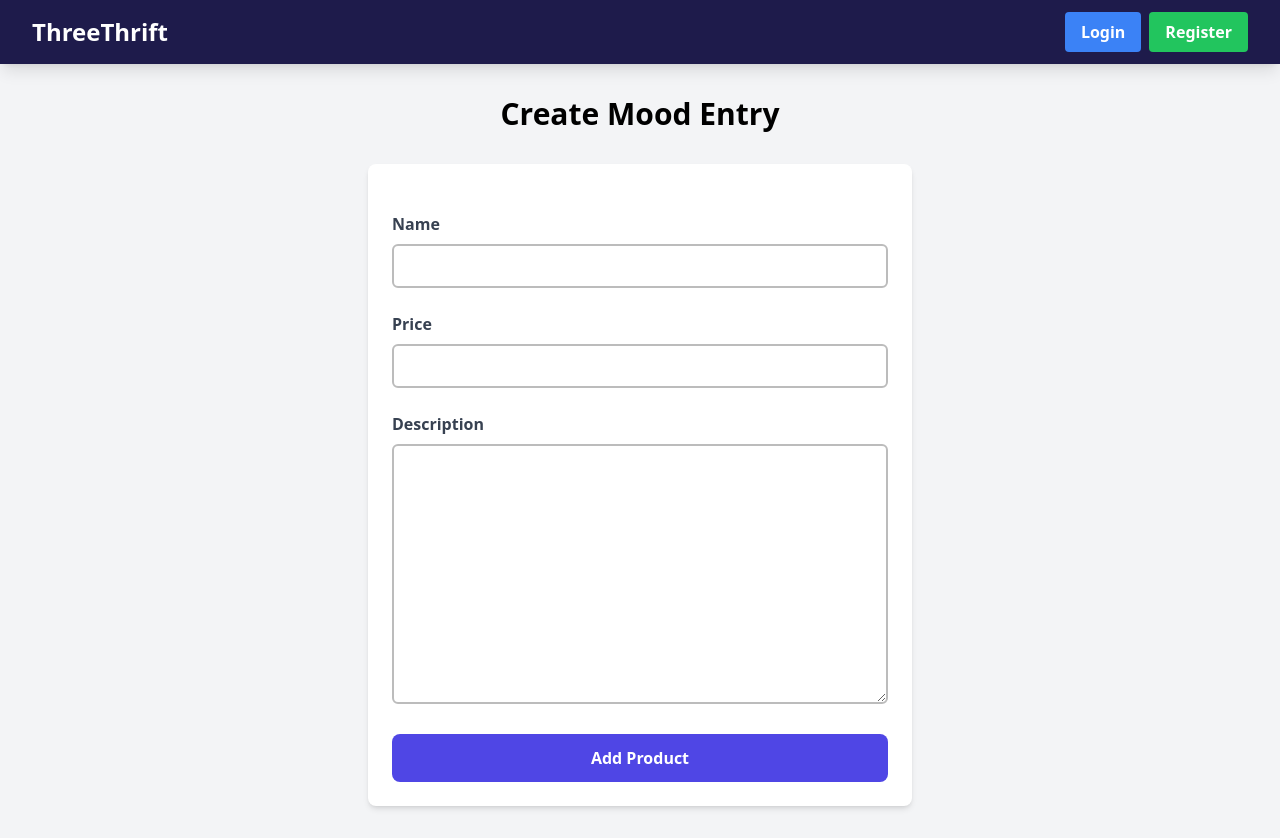
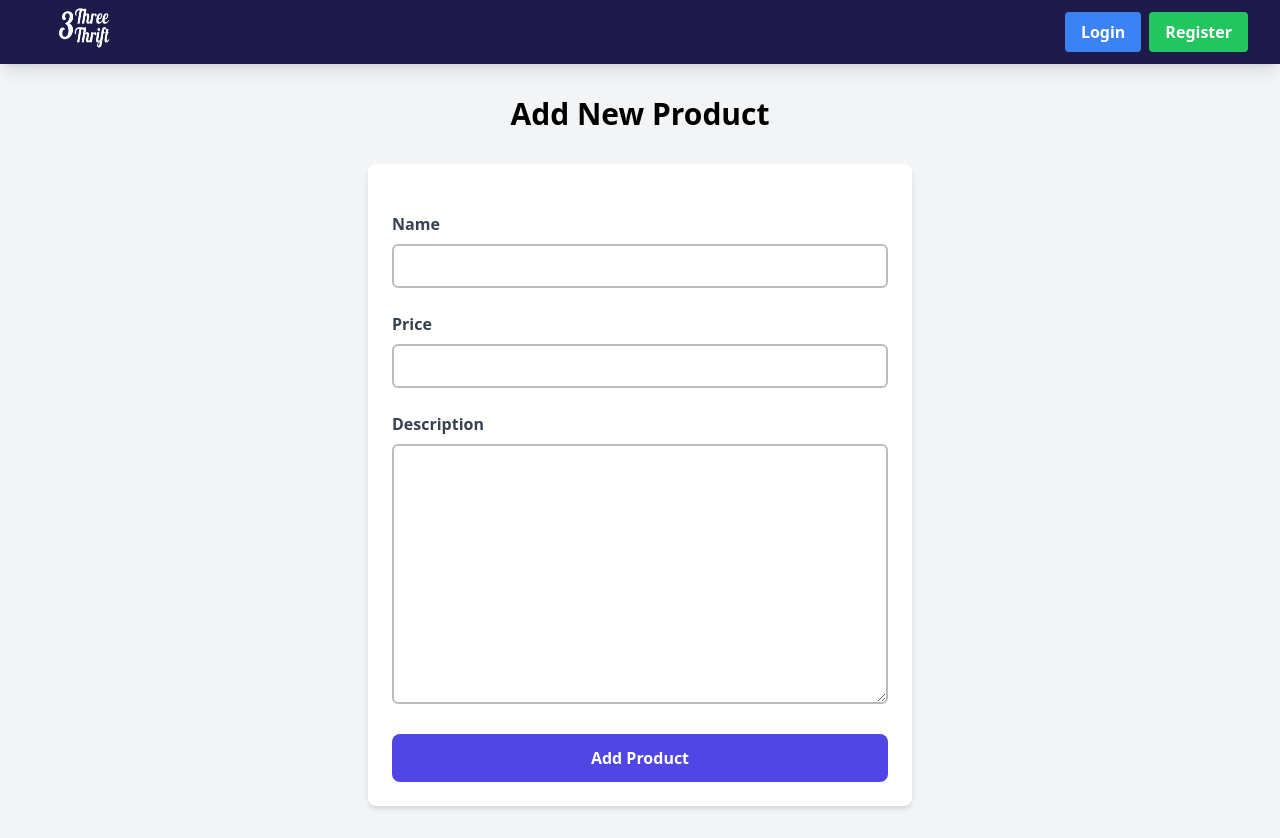
Before and after one commit to sulthanadrin/three-thrift, a Django app: page /create-new-product in a window 1280 px wide. Run offline with Django 5.2, Linux system fonts and the light colour scheme; some libraries are stand-ins or nearby versions.

Commit message:
menyelesaikan Tugas 5

```diff
--- a/main/templates/card_product.html
+++ b/main/templates/card_product.html
@@ -34,12 +34,12 @@
       </div>
     </div>
     <div class="absolute top-0 -right-4 flex space-x-1">
-      <a href="{% url 'main:edit_product' product.pk %}" class="bg-emerald-400 hover:bg-emerald-500 text-white rounded-full p-2 transition duration-300 shadow-md">
+      <a href="{% url 'main:edit_product' product.pk %}" class="bg-emerald-400 hover:bg-emerald-500 text-white rounded-full p-2 transition duration-300 shadow-md hover:animate-bounce">
         <svg xmlns="http://www.w3.org/2000/svg" class="h-9 w-9" viewBox="0 0 20 20" fill="currentColor">
           <path d="M13.586 3.586a2 2 0 112.828 2.828l-.793.793-2.828-2.828.793-.793zM11.379 5.793L3 14.172V17h2.828l8.38-8.379-2.83-2.828z" />
         </svg>
       </a>
-      <a href="{% url 'main:delete_product' product.pk %}" class="bg-red-500 hover:bg-red-600 text-white rounded-full p-2 transition duration-300 shadow-md">
+      <a href="{% url 'main:delete_product' product.pk %}" class="bg-red-500 hover:bg-red-600 text-white rounded-full p-2 transition duration-300 shadow-md hover:animate-bounce">
         <svg xmlns="http://www.w3.org/2000/svg" class="h-9 w-9" viewBox="0 0 20 20" fill="currentColor">
           <path fill-rule="evenodd" d="M9 2a1 1 0 00-.894.553L7.382 4H4a1 1 0 000 2v10a2 2 0 002 2h8a2 2 0 002-2V6a1 1 0 100-2h-3.382l-.724-1.447A1 1 0 0011 2H9zM7 8a1 1 0 012 0v6a1 1 0 11-2 0V8zm5-1a1 1 0 00-1 1v6a1 1 0 102 0V8a1 1 0 00-1-1z" clip-rule="evenodd" />
         </svg>
--- a/main/templates/create_new_product.html
+++ b/main/templates/create_new_product.html
@@ -9,7 +9,7 @@
 
 <div class="flex flex-col min-h-screen bg-gray-100">
   <div class="container mx-auto px-4 py-8 mt-16 max-w-xl">
-    <h1 class="text-3xl font-bold text-center mb-8 text-black">Create Mood Entry</h1>
+    <h1 class="text-3xl font-bold text-center mb-8 text-black">Add New Product</h1>
 
     <div class="bg-white shadow-md rounded-lg p-6 form-style">
       <form method="POST" class="space-y-6">
--- a/main/templates/login.html
+++ b/main/templates/login.html
@@ -1,14 +1,16 @@
+
 {% extends 'base.html' %}
+
 
 {% block meta %}
 <title>Login</title>
 {% endblock meta %}
 
 {% block content %}
-<div class="min-h-screen flex items-center justify-center w-screen bg-indigo-900 py-12 px-4 sm:px-6 lg:px-8">
+<div class="min-h-screen flex items-center justify-center w-screen bg-sky-900 py-12 px-4 sm:px-6 lg:px-8">
   <div class="max-w-md w-full space-y-8">
     <div>
-      <h2 class="mt-6 text-center text-white text-3xl font-serif text-gray-900">
+      <h2 class="mt-6 text-center text-white text-3xl font-normal text-gray-900">
         Login to your account
       </h2>
     </div>
--- a/main/templates/register.html
+++ b/main/templates/register.html
@@ -60,7 +60,7 @@
     <div class="text-center mt-4">
       <p class="text-sm text-black">
         Already have an account?
-        <a href="{% url 'main:login' %}" class="font-medium text-indigo-200 hover:text-indigo-300">
+        <a href="{% url 'main:login' %}" class="font-medium text-indigo-400 hover:text-indigo-600">
           Login here
         </a>
       </p>
--- a/main/views.py
+++ b/main/views.py
@@ -50,8 +50,10 @@ def login_user(request):
             login(request, user)
             response = HttpResponseRedirect(reverse("main:show_main"))
             response.set_cookie('last_login', str(datetime.datetime.now()))
+            messages.success(request, "Login berhasil!")
             return response
 
+      messages.error(request, "Username atau password salah.")
    else:
       form = AuthenticationForm(request)
    context = {'form': form}
--- a/templates/navbar.html
+++ b/templates/navbar.html
@@ -1,15 +1,18 @@
+{% load static %}
 <nav class="bg-indigo-950 shadow-lg fixed top-0 left-0 z-40 w-screen">
     <div class="max-w-7xl mx-auto px-4 sm:px-6 lg:px-8">
       <div class="flex items-center justify-between h-16">
-        <div class="flex items-center">
-          <h1 class="text-2xl font-bold text-center text-white">ThreeThrift</h1>
+        <div class="flex items-center h-full">
+          {% comment %} <h1 class="text-2xl font-bold text-center text-white">ThreeThrift</h1> {% endcomment %}
+          <img src="{% static 'image/logo-threethrift.png' %}" alt="" class="h-36 w-28" />
         </div>
         <div class="hidden md:flex items-center">
           {% if user.is_authenticated %}
-            <span class="text-gray-300 mr-4">Welcome, {{ user.username }}</span>
+          <span class="text-gray-300 mr-4">Welcome, {{ user.username }}</span>
             <a href="{% url 'main:logout' %}" class="text-center bg-red-500 hover:bg-red-600 text-white font-bold py-2 px-4 rounded transition duration-300">
               Logout
             </a>
+
           {% else %}
             <a href="{% url 'main:login' %}" class="text-center bg-blue-500 hover:bg-blue-600 text-white font-bold py-2 px-4 rounded transition duration-300 mr-2">
               Login
```
Also changed, not shown: README.md, static/image/logo-threethrift.png (added).
